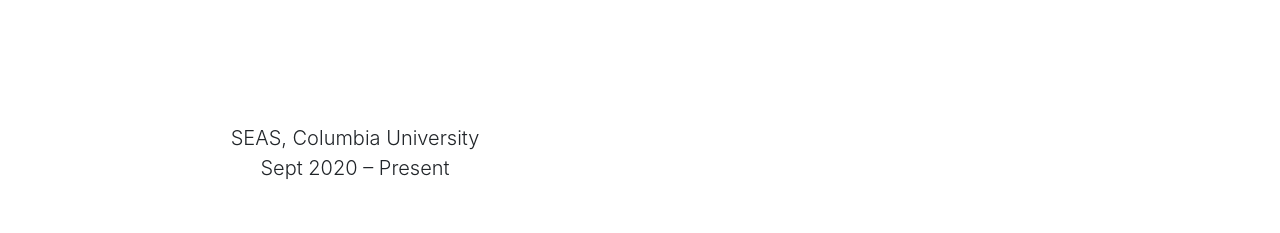
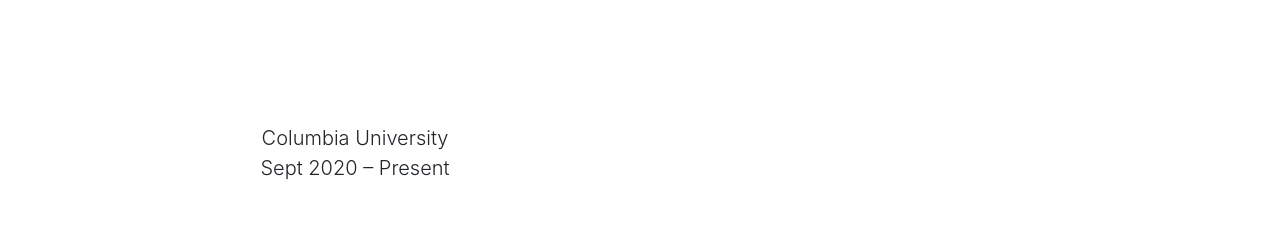
Before and after one commit to hashirshoaeb/home, a React (Create React App) app: page / in a window 1280 px wide. Shown: the part 1820-2053 px from the top of the page. Built offline with nearby package versions, Linux system fonts and the light colour scheme; no server answers.

Commit message:
Update config.js

```diff
--- a/src/editable-stuff/config.js
+++ b/src/editable-stuff/config.js
@@ -67,7 +67,7 @@ const repos = {
   show: true,
   heading: "Recent Projects",
   gitHubUsername: "tylertaewook", //i.e."johnDoe12Gh"
-  reposLength: 4,
+  reposLength: 0,
   specificRepos: ["project-orbitron","sstp-hist-cnn","arduino-turret","chisktale"],
 };
 
@@ -135,7 +135,7 @@ const experiences = {
   heading: "Education",
   data: [
     {
-      role: 'SEAS, Columbia University',// Here Add Company Name
+      role: 'Columbia University',// Here Add Company Name
       companylogo: require('../assets/img/columbia.png'),
       date: 'Sept 2020 – Present',
     },
```
